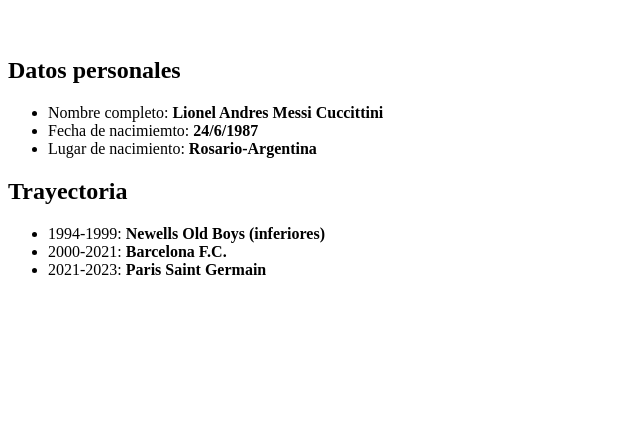
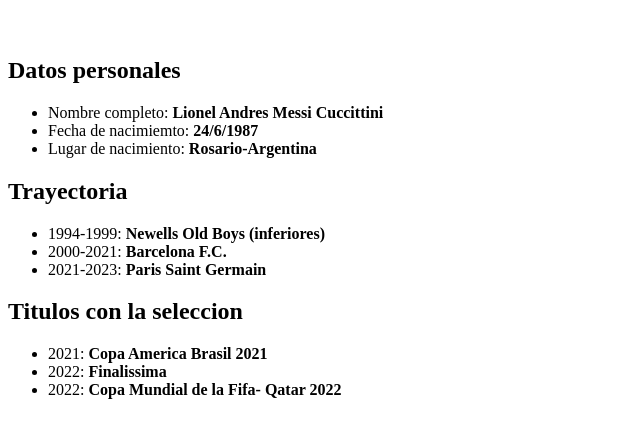
Before and after one commit to Marcos-E-Area/Curriculum, a plain HTML site: page index.html in a window 1280 px wide. Shown: the part 79-516 px from the top of the page, without its empty margins (0-640 px from the left). Drawn offline with Linux system fonts and the light colour scheme.

Commit message:
modifique curriculum

```diff
--- a/index.html
+++ b/index.html
@@ -25,7 +25,14 @@
         <li>2021-2023: <b>Paris Saint Germain</b></li>
     </ul>
 
+    <h2>Titulos con la seleccion</h2>
+    <ul>
+        <li>2021: <b>Copa America Brasil 2021</b></li>
+        <li>2022: <b>Finalissima</b> </li>
+        <li>2022: <b>Copa Mundial de la Fifa- Qatar 2022</b></li>
 
+
+    </ul>
 
 
 
```
